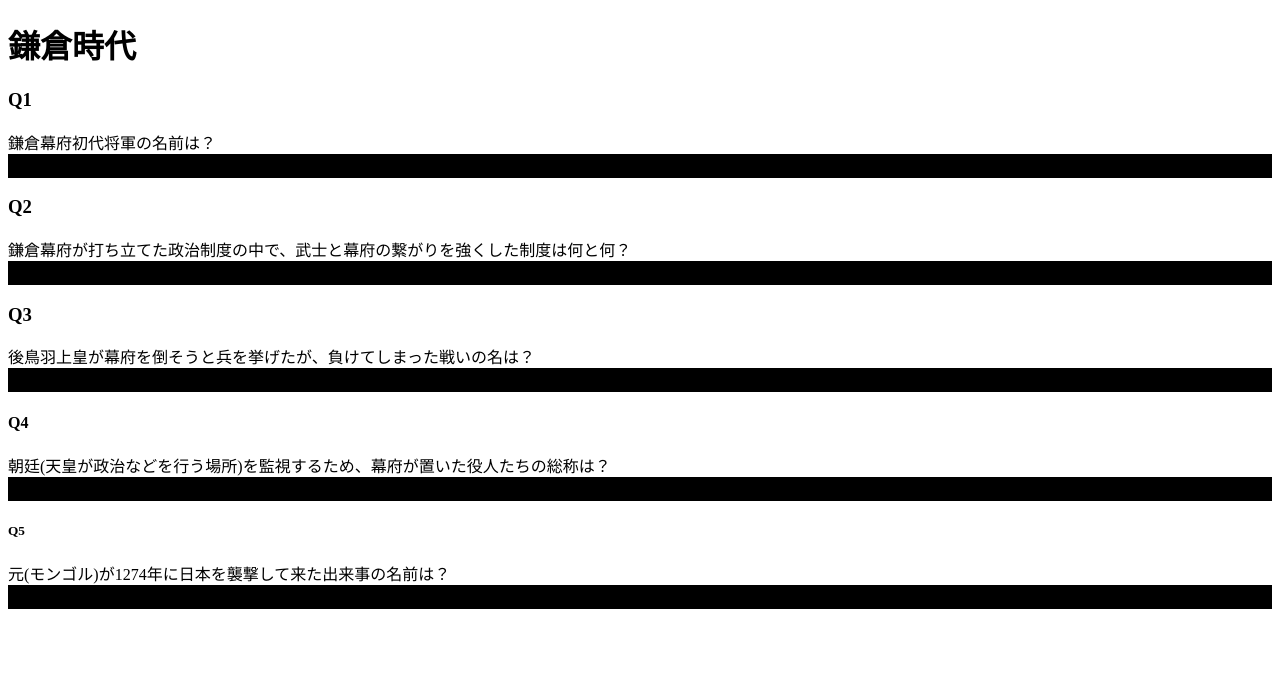
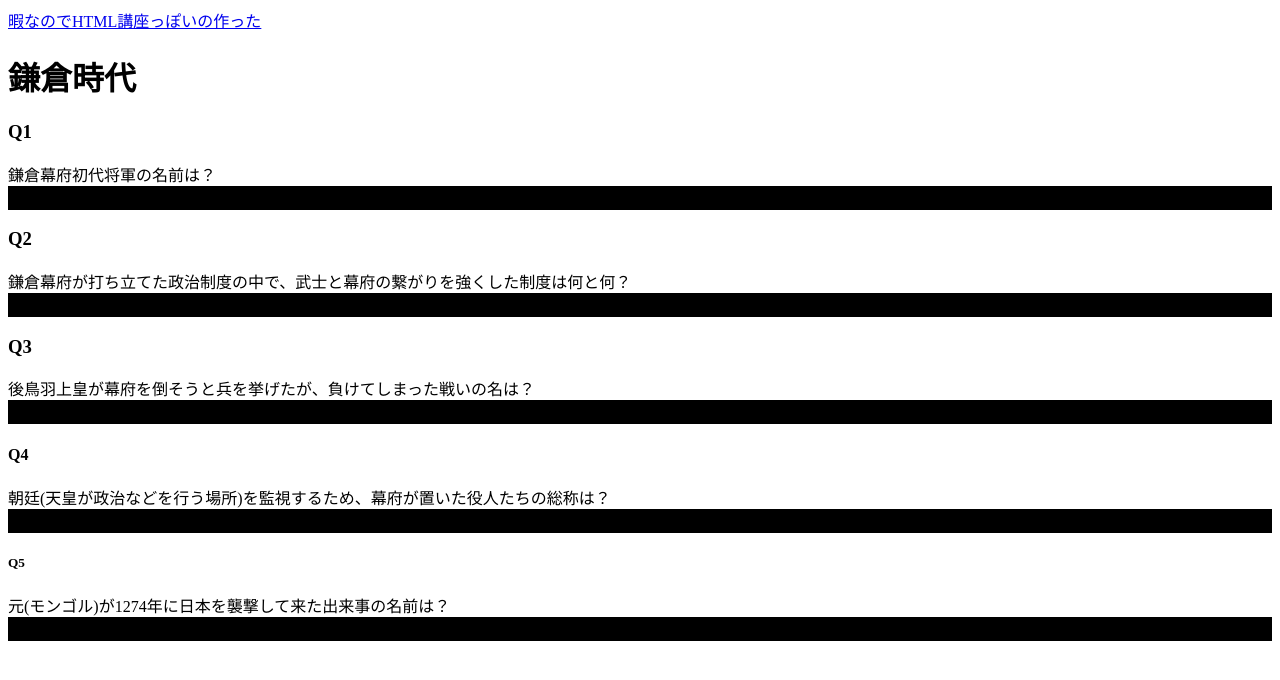
Before and after one commit to RRRrrra2987/to-ahiru, a plain HTML site: page index.html in a window 1280 px wide. Drawn offline with Linux system fonts and the light colour scheme.

Commit message:
Update index.html

```diff
--- a/index.html
+++ b/index.html
@@ -6,6 +6,7 @@
         <link rel="stylesheet" href="base.css">
     </head>
     <body>
+        <a href="sample.html">暇なのでHTML講座っぽいの作った</a>
         <h1>鎌倉時代</h1>
         <h3>Q1</h3>
         鎌倉幕府初代将軍の名前は？<br>
```
